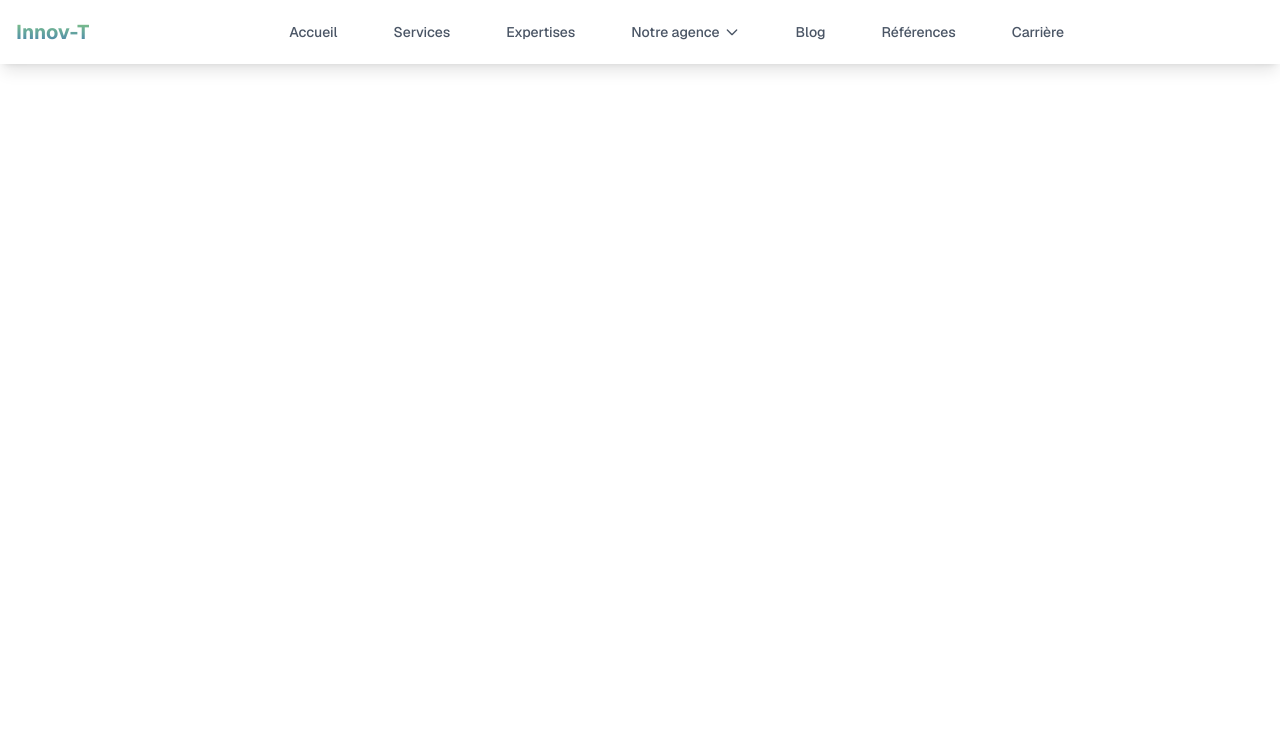
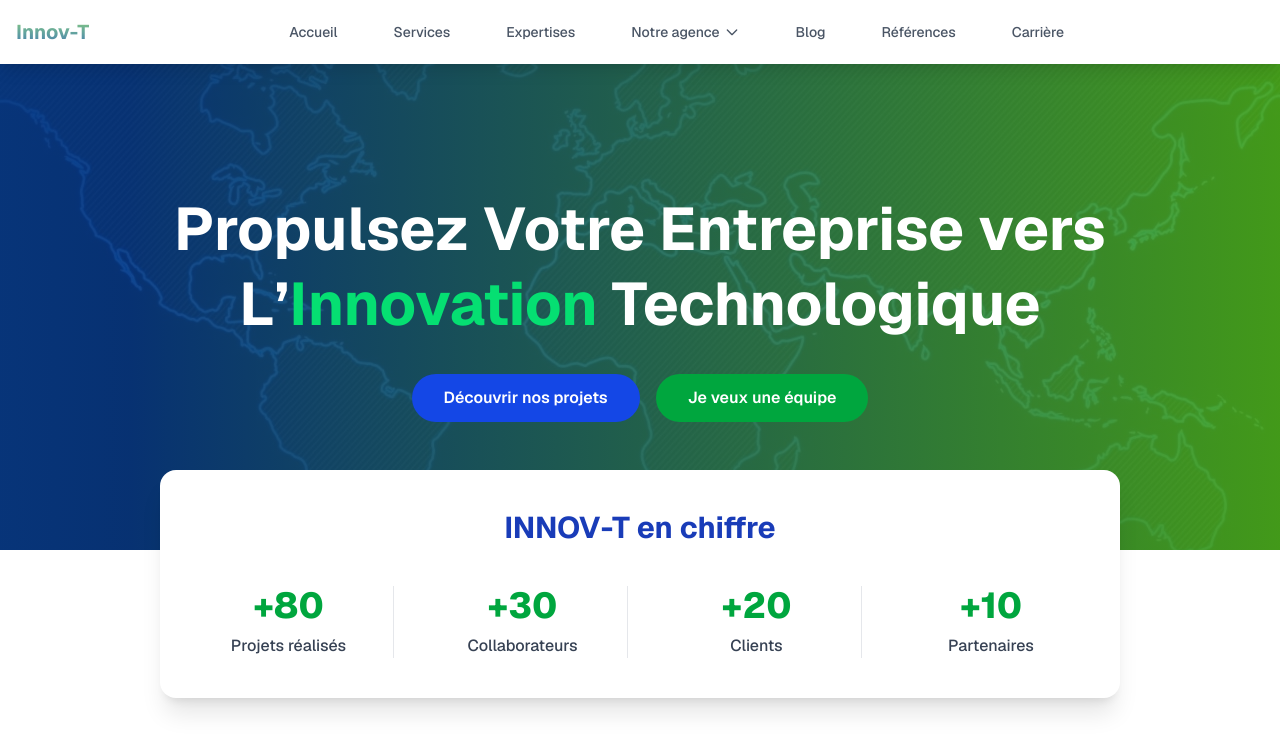
Before and after one commit to ANDRIANALISOA-sylvere/innov-T-Website, a Next.js app: page / in a window 1280 px wide. Shown: the top 752 px of the page. Built offline with nearby package versions, Linux system fonts and the light colour scheme.

Commit message:
feat : Add HeroSection component with background image and stats

```diff
--- a/app/page.js
+++ b/app/page.js
@@ -1,6 +1,8 @@
+import HeroSection from "@/components/common/HeroSection"
 export default function Home() {
   return (
     <div>
+      <HeroSection/>
     </div>
   );
 }
--- /dev/null
+++ b/components/common/HeroSection.jsx
@@ -0,0 +1,66 @@
+'use client';
+
+export default function HeroSection() {
+  return (
+    <section className="relative overflow-hidden">
+      {/* ===== HERO ===== */}
+      <div
+        className="relative flex flex-col items-center justify-center text-center text-white py-32 px-6"
+        style={{
+          backgroundImage:
+            "linear-gradient(90deg, rgba(8,58,134,0.9) 0%, rgba(8,58,134,0.85) 10%, rgba(78,180,30,0.85) 100%), url('/images/bg-hero-section.jpg')",
+          backgroundSize: "cover",
+          backgroundPosition: "center",
+        }}
+      >
+        <h1 className="text-4xl md:text-6xl font-bold leading-tight">
+          Propulsez Votre Entreprise vers<br />
+          L’<span className="text-green-400">Innovation</span> Technologique
+        </h1>
+
+        <div className="flex flex-col sm:flex-row gap-4 justify-center mt-8">
+          <button className="px-8 py-3 bg-blue-700 hover:bg-blue-800 text-white rounded-full font-semibold transition">
+            Découvrir nos projets
+          </button>
+          <button className="px-8 py-3 bg-green-600 hover:bg-green-700 text-white rounded-full font-semibold transition">
+            Je veux une équipe
+          </button>
+        </div>
+      </div>
+
+      {/* ===== BLOC STATS ===== */}
+      <div className="flex justify-center relative z-20">
+        <div className="w-3/4 bg-white rounded-2xl shadow-xl -mt-20 py-10 px-6 text-center">
+          <h2 className="text-2xl md:text-3xl font-bold text-blue-800 mb-10">
+            INNOV-T en chiffre
+          </h2>
+
+          <div className="grid grid-cols-2 md:grid-cols-4 gap-6 divide-x divide-gray-200">
+            <div className="px-4">
+              <p className="text-4xl font-extrabold text-green-600">+80</p>
+              <p className="text-gray-700 mt-2 font-medium">Projets réalisés</p>
+            </div>
+
+            <div className="px-4">
+              <p className="text-4xl font-extrabold text-green-600">+30</p>
+              <p className="text-gray-700 mt-2 font-medium">Collaborateurs</p>
+            </div>
+
+            <div className="px-4">
+              <p className="text-4xl font-extrabold text-green-600">+20</p>
+              <p className="text-gray-700 mt-2 font-medium">Clients</p>
+            </div>
+
+            <div className="px-4">
+              <p className="text-4xl font-extrabold text-green-600">+10</p>
+              <p className="text-gray-700 mt-2 font-medium">Partenaires</p>
+            </div>
+          </div>
+        </div>
+      </div>
+
+      {/* ===== SECTION BLANCHE EN DESSOUS ===== */}
+      <div className="bg-white h-[120px]" />
+    </section>
+  );
+}
```
Also changed, not shown: public/images/bg-hero-section.jpg (added).
